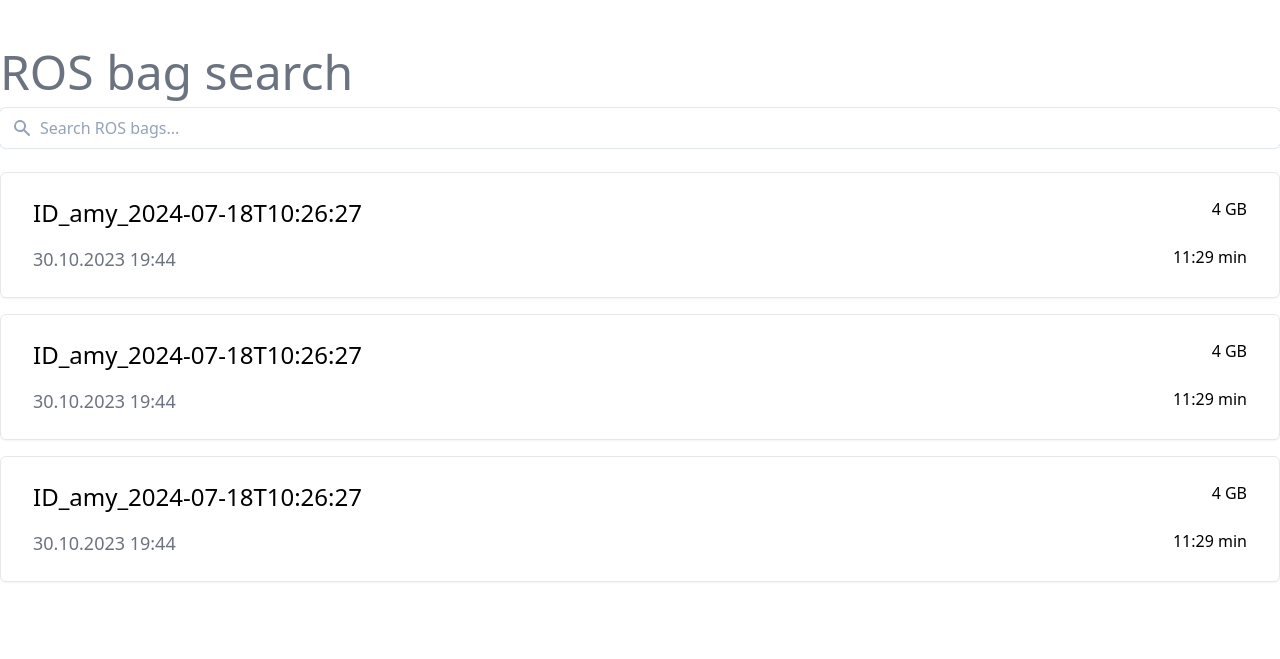
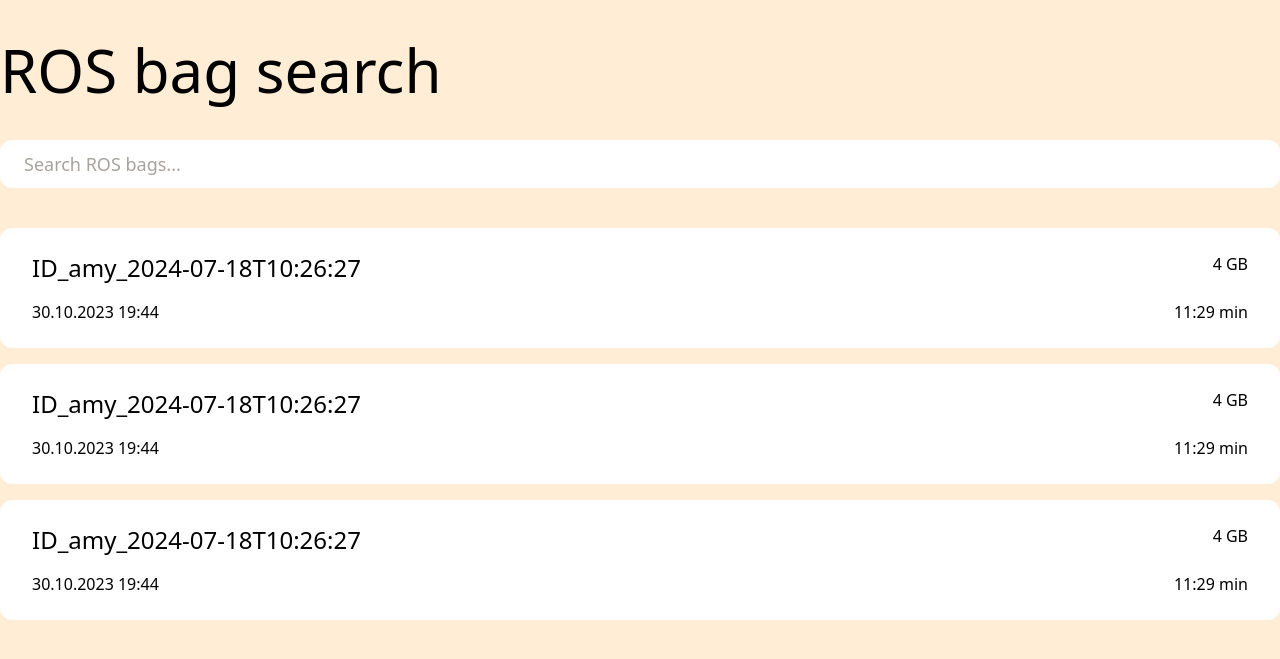
Before and after one commit to bit-bots/rosbag_search, a Flask app: page / in a window 1280 px wide. Shown: the top 659 px of the page. Run offline with Flask 3, Linux system fonts and the light colour scheme; some libraries are stand-ins or nearby versions.

Commit message:
startpage redesign

```diff
--- a/rosbag_search/templates/rosbag_search.html
+++ b/rosbag_search/templates/rosbag_search.html
@@ -7,60 +7,55 @@
   <script src="https://cdn.tailwindcss.com"></script>
 </head>
 
-<body>
+<body class="bg-orange-100">
   <div class="container mx-auto">
-    <h1 class="text-5xl mt-12 mb-3 font-light text-gray-500">
+    <h1 class="text-6xl mt-10 mb-10 font-normal">
       ROS bag search
     </h1>
 
 
     <section>
-      <header class=" space-y-4">
+      <header class="space-y-4">
         <form class="group relative">
-          <svg width="20" height="20" fill="currentColor" class="absolute left-3 top-1/2
-                        -mt-2.5 text-slate-400 pointer-events-none group-focus-within:text-emerald-500"
-            aria-hidden="true">
-            <path fill-rule="evenodd" clip-rule="evenodd"
-              d="M8 4a4 4 0 100 8 4 4 0 000-8zM2 8a6 6 0 1110.89 3.476l4.817 4.817a1 1 0 01-1.414 1.414l-4.816-4.816A6 6 0 012 8z" />
-          </svg>
-          <input class="focus:ring-2 focus:ring-emerald-500 focus:outline-none
-        appearance-none w-full text-md leading-6 text-slate-900 placeholder-slate-400
-        rounded-md py-2 pl-10 ring-1 ring-slate-200 shadow-sm" type="text" aria-label="Filter projects"
+
+          <input class="
+        w-full text-lg leading-6 text-stone-900 font-normal placeholder-stone-400
+        rounded-xl py-3 px-6 border-none" type="text" aria-label="Filter projects"
             placeholder="Search ROS bags...">
         </form>
       </header>
     </section>
-    <div class="mt-6 flex gap-4 flex-col">
-      <button class=" border rounded-md shadow-sm px-8 py-6 w-full hover:ring-2
-      hover:ring-emerald-500">
+    <div class="mt-10 flex gap-4 flex-col">
+      <button class=" rounded-xl  px-8 py-6 w-full
+      hover:bg-orange-400 hover:text-white bg-white">
         <div class=" flex justify-between">
-          <h2 class=" text-2xl font-medium "> ID_amy_2024-07-18T10:26:27</h2>
+          <h2 class="text-2xl font-medium "> ID_amy_2024-07-18T10:26:27</h2>
           <div>4 GB</div>
         </div>
         <div class="flex justify-between mt-4">
-          <div class="text-gray-500 text-lg">30.10.2023 19:44 </div>
+          <div class="font-light">30.10.2023 19:44 </div>
           <div>11:29 min</div>
         </div>
       </button>
-      <button class=" border rounded-md shadow-sm px-8 py-6 w-full hover:ring-2
-      hover:ring-emerald-500">
+      <button class="  rounded-xl  px-8 py-6 w-full
+      hover:bg-black hover:text-white bg-white">
         <div class=" flex justify-between">
-          <h2 class=" text-2xl font-medium "> ID_amy_2024-07-18T10:26:27</h2>
+          <h2 class="text-2xl font-medium "> ID_amy_2024-07-18T10:26:27</h2>
           <div>4 GB</div>
         </div>
         <div class="flex justify-between mt-4">
-          <div class="text-gray-500 text-lg">30.10.2023 19:44 </div>
+          <div class="font-light">30.10.2023 19:44 </div>
           <div>11:29 min</div>
         </div>
       </button>
-      <button class=" border rounded-md shadow-sm px-8 py-6 w-full hover:ring-2
-      hover:ring-emerald-500">
+      <button class="  rounded-xl  px-8 py-6 w-full
+      hover:bg-indigo-400 hover:text-white bg-white">
         <div class=" flex justify-between">
-          <h2 class=" text-2xl font-medium "> ID_amy_2024-07-18T10:26:27</h2>
+          <h2 class="text-2xl font-medium "> ID_amy_2024-07-18T10:26:27</h2>
           <div>4 GB</div>
         </div>
         <div class="flex justify-between mt-4">
-          <div class="text-gray-500 text-lg">30.10.2023 19:44 </div>
+          <div class="font-light">30.10.2023 19:44 </div>
           <div>11:29 min</div>
         </div>
       </button>
```
Also changed, not shown: rosbag_search/styles.css (added, +30 -0 lines), rosbag_search/templates/bag.html (+4 -4 lines).
